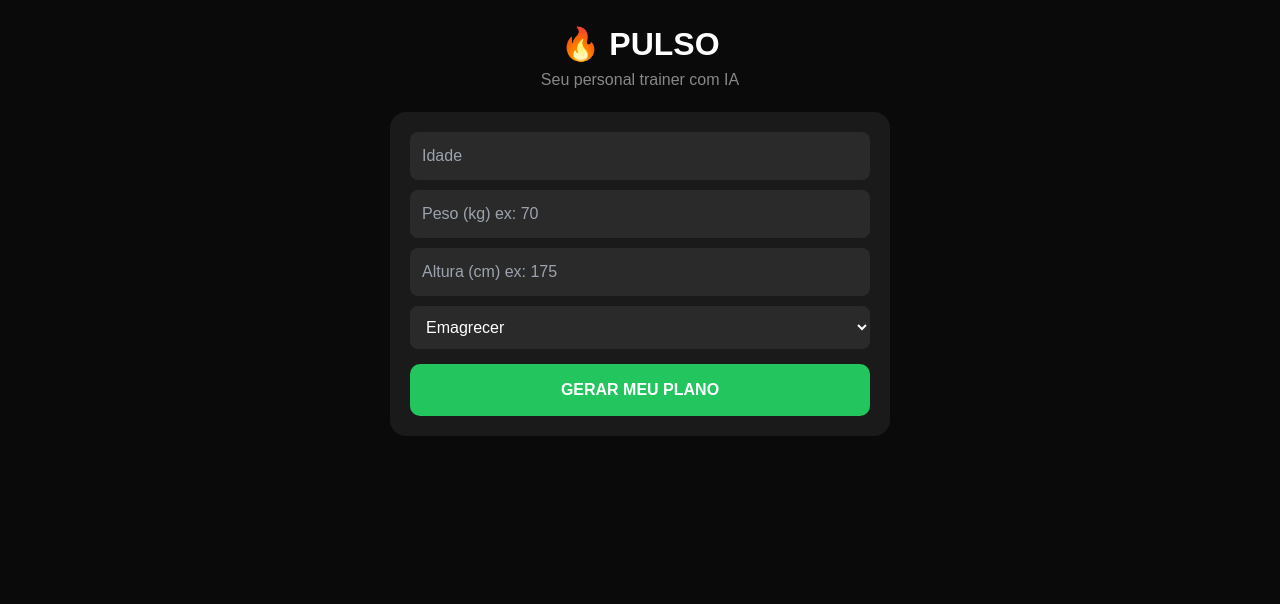
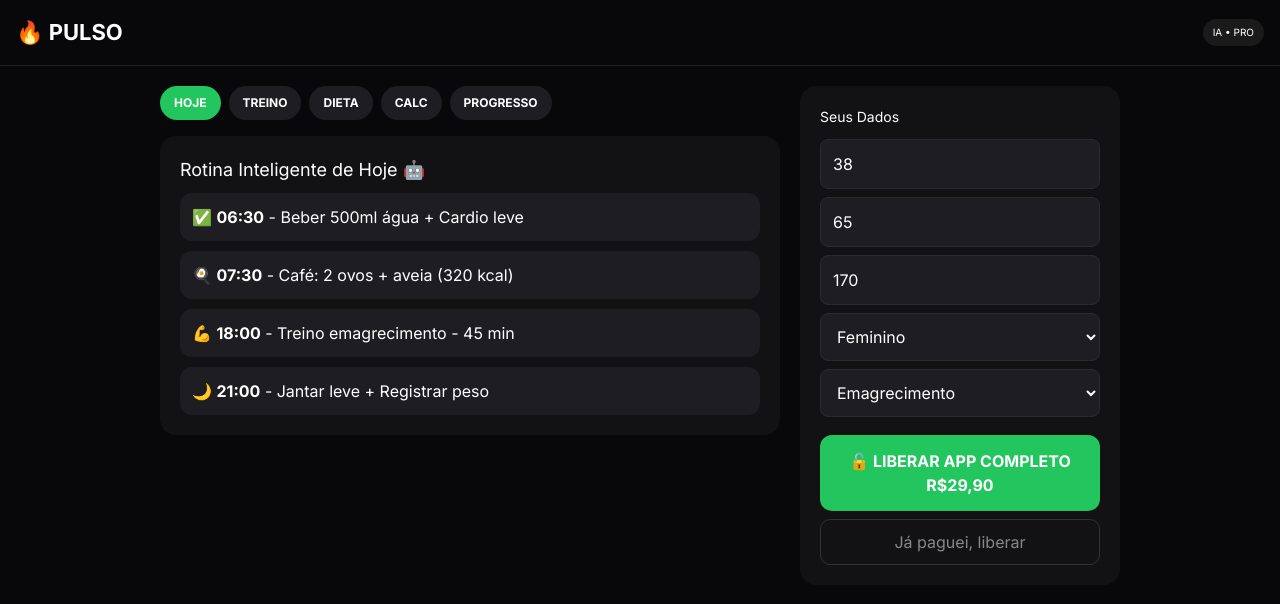
Before and after one commit to wellingtontraderback-a11y/pulso-app, a Next.js app: page / in a window 1280 px wide. Shown: the top 604 px of the page. Built offline with nearby package versions, Linux system fonts and the light colour scheme.

Commit message:
Update page.js

```diff
--- a/app/page.js
+++ b/app/page.js
@@ -1,62 +1,139 @@
 "use client";
-import { useState } from "react";
-
+import { useState, useEffect } from "react";
 const STRIPE_LINK = "https://buy.stripe.com/00w4gBc693Mo0lrf9B9AA00";
 
+const TREINOS = {
+  emagrecimento: [
+    { nome: "Agachamento Livre", series: "4x", reps: "15-20", descanso: "45s", video: "https://www.youtube.com/embed/aclHkVaku9U" },
+    { nome: "Burpee", series: "3x", reps: "12", descanso: "60s", video: "https://www.youtube.com/embed/TU8QYVW0gDU" },
+    { nome: "Corrida Intervalada", series: "5x", reps: "2 min", descanso: "1min", video: "https://www.youtube.com/embed/5iVQ1z7K3Q4" },
+  ],
+  hipertrofia: [
+    { nome: "Supino Reto", series: "4x", reps: "8-12", descanso: "90s", video: "https://www.youtube.com/embed/rT7DgCr-3pg" },
+    { nome: "Remada Curvada", series: "4x", reps: "10", descanso: "90s", video: "https://www.youtube.com/embed/vT2GjY_Umpw" },
+    { nome: "Leg Press", series: "4x", reps: "12", descanso: "90s", video: "https://www.youtube.com/embed/IZxyjW7MPJQ" },
+  ],
+  massa: [
+    { nome: "Terra", series: "5x", reps: "5", descanso: "120s", video: "https://www.youtube.com/embed/op9kVnSso6Q" },
+    { nome: "Desenvolvimento", series: "4x", reps: "8", descanso: "90s", video: "https://www.youtube.com/embed/qEwKCR5JCog" },
+  ]
+};
+
 export default function Home() {
-  const [dados, setDados] = useState({ idade: "", peso: "", altura: "", objetivo: "emagrecer" });
-  const [resultado, setResultado] = useState(null);
+  const [tab, setTab] = useState("hoje");
+  const [dados, setDados] = useState({ idade: "38", peso: "65", altura: "170", objetivo: "emagrecimento", sexo: "feminino" });
   const [pago, setPago] = useState(false);
+  const [progresso, setProgresso] = useState([{semana:1, peso:65}]);
 
-  function calcular() {
-    if (!dados.idade || !dados.peso || !dados.altura) {
-      alert("Preencha tudo!");
-      return;
-    }
-    const peso = parseFloat(dados.peso);
-    const altura = parseFloat(dados.altura) / 100;
-    const imc = (peso / (altura * altura)).toFixed(1);
-    let plano = "";
-    if (dados.objetivo === "emagrecer") plano = `☕ Café: 2 ovos + aveia\n🍽️ Almoço: Frango + arroz + salada\n🌙 Jantar: Omelete + legumes\n🔥 Treino: 30min caminhada + agachamento`;
-    if (dados.objetivo === "ganhar massa") plano = `☕ Café: 4 ovos + pão integral + banana\n🍽️ Almoço: Carne + arroz + feijão + batata\n🌙 Jantar: Frango + macarrão\n💪 Treino: Musculação 4x semana`;
-    if (dados.objetivo === "definir") plano = `☕ Café: Ovos + tapioca\n🍽️ Almoço: Peixe + quinoa + legumes\n🌙 Jantar: Salada + frango grelhado\n⚡ Treino: HIIT 20min`;
-    setResultado({ imc, plano });
-  }
+  useEffect(() => {
+    const p = new URLSearchParams(window.location.search);
+    if (p.get("pago")==="true" || localStorage.getItem("pulso_pago")==="true") setPago(true);
+    if (localStorage.getItem("pulso_peso")) setProgresso(JSON.parse(localStorage.getItem("pulso_peso")));
+  }, []);
+
+  const liberar = () => { setPago(true); localStorage.setItem("pulso_pago","true"); }
+
+  // Cálculos
+  const peso = parseFloat(dados.peso)||65; const altura = parseFloat(dados.altura)||170; const idade = parseFloat(dados.idade)||30;
+  const imc = (peso / ((altura/100)**2)).toFixed(1);
+  const tmb = dados.sexo==="feminino" ? 655 + (9.6*peso) + (1.8*altura) - (4.7*idade) : 66 + (13.7*peso) + (5*altura) - (6.8*idade);
+  const calorias = dados.objetivo==="emagrecimento" ? tmb-400 : dados.objetivo==="massa" ? tmb+400 : tmb;
+  const agua = (peso*35/1000).toFixed(1);
+
+  const treinosAtuais = TREINOS[dados.objetivo] || TREINOS.hipertrofia;
 
   return (
-    <main style={{ minHeight: "100vh", background: "#0a0a0a", color: "white", padding: "20px", fontFamily: "sans-serif" }}>
-      <div style={{ maxWidth: "500px", margin: "0 auto" }}>
-        <h1 style={{ textAlign: "center", fontSize: "32px", fontWeight: "bold" }}>🔥 PULSO</h1>
-        <p style={{ textAlign: "center", color: "#888" }}>Seu personal trainer com IA</p>
+    <main style={{minHeight:"100vh", background:"#08080a", color:"white", fontFamily:"Inter, sans-serif"}}>
+      <header style={{padding:"16px", borderBottom:"1px solid #1f1f23", display:"flex", justifyContent:"space-between", alignItems:"center", position:"sticky", top:0, background:"#08080a", zIndex:10}}>
+        <h1 style={{fontSize:"22px", fontWeight:900}}>🔥 PULSO</h1>
+        <div style={{fontSize:"10px", background:"#1a1a1a", padding:"6px 10px", borderRadius:"20px"}}>IA • PRO</div>
+      </header>
 
-        <div style={{ background: "#1a1a1a", padding: "20px", borderRadius: "16px", marginTop: "20px" }}>
-          <input placeholder="Idade" type="number" value={dados.idade} onChange={e => setDados({ ...dados, idade: e.target.value })} style={{ width: "100%", padding: "12px", marginBottom: "10px", borderRadius: "8px", background: "#2a2a2a", border: "none", color: "white" }} />
-          <input placeholder="Peso (kg) ex: 70" type="number" value={dados.peso} onChange={e => setDados({ ...dados, peso: e.target.value })} style={{ width: "100%", padding: "12px", marginBottom: "10px", borderRadius: "8px", background: "#2a2a2a", border: "none", color: "white" }} />
-          <input placeholder="Altura (cm) ex: 175" type="number" value={dados.altura} onChange={e => setDados({ ...dados, altura: e.target.value })} style={{ width: "100%", padding: "12px", marginBottom: "10px", borderRadius: "8px", background: "#2a2a2a", border: "none", color: "white" }} />
-          <select value={dados.objetivo} onChange={e => setDados({ ...dados, objetivo: e.target.value })} style={{ width: "100%", padding: "12px", marginBottom: "15px", borderRadius: "8px", background: "#2a2a2a", border: "none", color: "white" }}>
-            <option value="emagrecer">Emagrecer</option>
-            <option value="ganhar massa">Ganhar Massa</option>
-            <option value="definir">Definir / Secar</option>
-          </select>
-          <button onClick={calcular} style={{ width: "100%", padding: "14px", background: "#22c55e", border: "none", borderRadius: "10px", color: "white", fontWeight: "bold", fontSize: "16px", cursor: "pointer" }}>GERAR MEU PLANO</button>
+      <div style={{maxWidth:"1000px", margin:"0 auto", display:"grid", gridTemplateColumns:"1fr 320px", gap:"20px", padding:"20px"}}>
+        {/* COLUNA PRINCIPAL */}
+        <div>
+          <div style={{display:"flex", gap:"8px", marginBottom:"16px"}}>
+            {["hoje","treino","dieta","calc","progresso"].map(t=>(
+              <button key={t} onClick={()=>setTab(t)} style={{padding:"8px 14px", borderRadius:"20px", border:"none", background: tab===t ? "#22c55e" : "#1e1e22", color:"white", fontWeight:"bold", fontSize:"12px", textTransform:"uppercase"}}>{t}</button>
+            ))}
+          </div>
+
+          {tab==="hoje" && (
+            <div style={{background:"#121214", borderRadius:"16px", padding:"20px"}}>
+              <h2 style={{fontSize:"18px", marginBottom:"10px"}}>Rotina Inteligente de Hoje 🤖</h2>
+              <div style={{display:"grid", gap:"10px"}}>
+                <div style={{background:"#1e1e22", padding:"12px", borderRadius:"12px"}}>✅ <b>06:30</b> - Beber 500ml água + Cardio leve</div>
+                <div style={{background:"#1e1e22", padding:"12px", borderRadius:"12px"}}>🍳 <b>07:30</b> - Café: 2 ovos + aveia (320 kcal)</div>
+                <div style={{background:"#1e1e22", padding:"12px", borderRadius:"12px"}}>💪 <b>18:00</b> - Treino {dados.objetivo} - 45 min</div>
+                <div style={{background:"#1e1e22", padding:"12px", borderRadius:"12px"}}>🌙 <b>21:00</b> - Jantar leve + Registrar peso</div>
+              </div>
+            </div>
+          )}
+
+          {tab==="treino" && (
+            <div style={{display:"grid", gap:"12px"}}>
+              {treinosAtuais.map((ex,i)=>(
+                <div key={i} style={{background:"#121214", borderRadius:"16px", overflow:"hidden"}}>
+                  <div style={{padding:"16px"}}>
+                    <h3 style={{margin:0}}>{ex.nome}</h3>
+                    <p style={{fontSize:"12px", color:"#888"}}>{ex.series} • {ex.reps} • Descanso: {ex.descanso}</p>
+                  </div>
+                  {pago ? <iframe width="100%" height="200" src={ex.video} frameBorder="0" allowFullScreen></iframe> : <div style={{height:"200px", background:"#1a1a1a", display:"flex", alignItems:"center", justifyContent:"center", filter:"blur(10px)"}}>🔒 Vídeo Premium</div>}
+                </div>
+              ))}
+            </div>
+          )}
+
+          {tab==="dieta" && (
+            <div style={{background:"#121214", borderRadius:"16px", padding:"20px"}}>
+              <h3>Dieta para {dados.objetivo} - {calorias.toFixed(0)} kcal/dia</h3>
+              <div style={{filter: pago ? "none" : "blur(8px)"}}>
+                <p>☕ Café: Ovos + aveia + banana</p><p>🥪 Lanche: Whey + maçã</p><p>🍛 Almoço: Frango 150g + arroz 100g + salada</p><p>🍌 Pré-treino: Pão + pasta amendoim</p><p>🍽️ Jantar: Omelete + legumes</p>
+              </div>
+              {!pago && <div style={{textAlign:"center", marginTop:"-80px", position:"relative"}}><a href={STRIPE_LINK} style={{background:"#22c55e", padding:"12px 20px", borderRadius:"10px", color:"white", textDecoration:"none", fontWeight:"bold"}}>Desbloquear Dieta R$29,90</a></div>}
+            </div>
+          )}
+
+          {tab==="calc" && (
+            <div style={{background:"#121214", borderRadius:"16px", padding:"20px", display:"grid", gap:"10px"}}>
+              <h3>Calculadora Metabólica</h3>
+              <div style={{display:"grid", gridTemplateColumns:"1fr 1fr", gap:"10px"}}>
+                <div style={{background:"#1e1e22", padding:"14px", borderRadius:"12px"}}><small>IMC</small><h2>{imc}</h2></div>
+                <div style={{background:"#1e1e22", padding:"14px", borderRadius:"12px"}}><small>TMB</small><h2>{tmb.toFixed(0)} kcal</h2></div>
+                <div style={{background:"#1e1e22", padding:"14px", borderRadius:"12px"}}><small>Meta Calórica</small><h2>{calorias.toFixed(0)} kcal</h2></div>
+                <div style={{background:"#1e1e22", padding:"14px", borderRadius:"12px"}}><small>Água/dia</small><h2>{agua} L</h2></div>
+              </div>
+            </div>
+          )}
+
+          {tab==="progresso" && (
+            <div style={{background:"#121214", borderRadius:"16px", padding:"20px"}}>
+              <h3>Evolução Semanal</h3>
+              <div style={{display:"flex", gap:"10px", marginTop:"15px"}}>
+                {progresso.map((p,i)=><div key={i} style={{background:"#1e1e22", padding:"10px", borderRadius:"8px", flex:1, textAlign:"center"}}><small>Sem {p.semana}</small><br/><b>{p.peso}kg</b></div>)}
+              </div>
+              <button onClick={()=>{ const n=[...progresso, {semana:progresso.length+1, peso:peso}]; setProgresso(n); localStorage.setItem("pulso_peso", JSON.stringify(n));}} style={{marginTop:"15px", width:"100%", padding:"12px", background:"#22c55e", border:"none", borderRadius:"10px", color:"white", fontWeight:"bold"}}>+ Registrar Peso de Hoje</button>
+            </div>
+          )}
         </div>
 
-        {resultado && (
-          <div style={{ marginTop: "20px", background: "#1a1a1a", padding: "20px", borderRadius: "16px", position: "relative", overflow: "hidden" }}>
-            <h2>Seu IMC: {resultado.imc}</h2>
-            <div style={{ filter: pago ? "none" : "blur(8px)", opacity: pago ? 1 : 0.5, whiteSpace: "pre-line", marginTop: "10px", lineHeight: "1.6" }}>
-              {resultado.plano}
-            </div>
-            {!pago && (
-              <div style={{ position: "absolute", top: 0, left: 0, right: 0, bottom: 0, display: "flex", flexDirection: "column", alignItems: "center", justifyContent: "center", background: "rgba(0,0,0,0.7)", borderRadius: "16px" }}>
-                <p style={{ fontSize: "20px", fontWeight: "bold", marginBottom: "15px" }}>🔒 Desbloqueie seu plano completo</p>
-                <a href={STRIPE_LINK} target="_blank" style={{ background: "#22c55e", padding: "14px 24px", borderRadius: "10px", color: "white", textDecoration: "none", fontWeight: "bold" }}>Desbloquear por R$29,90/mês</a>
-                <button onClick={() => setPago(true)} style={{ marginTop: "12px", background: "transparent", border: "none", color: "#888", textDecoration: "underline", cursor: "pointer" }}>Já paguei, liberar</button>
-              </div>
-            )}
-          </div>
-        )}
+        {/* COLUNA LATERAL - CONFIG */}
+        <div style={{background:"#121214", borderRadius:"16px", padding:"20px", height:"fit-content"}}>
+          <h3 style={{fontSize:"14px", marginBottom:"12px"}}>Seus Dados</h3>
+          <input placeholder="Idade" value={dados.idade} onChange={e=>setDados({...dados, idade:e.target.value})} style={inputStyle} />
+          <input placeholder="Peso kg" value={dados.peso} onChange={e=>setDados({...dados, peso:e.target.value})} style={inputStyle} />
+          <input placeholder="Altura cm" value={dados.altura} onChange={e=>setDados({...dados, altura:e.target.value})} style={inputStyle} />
+          <select value={dados.sexo} onChange={e=>setDados({...dados, sexo:e.target.value})} style={inputStyle}><option value="feminino">Feminino</option><option value="masculino">Masculino</option></select>
+          <select value={dados.objetivo} onChange={e=>setDados({...dados, objetivo:e.target.value})} style={inputStyle}><option value="emagrecimento">Emagrecimento</option><option value="massa">Ganho de Massa</option><option value="hipertrofia">Hipertrofia</option><option value="definicao">Definição</option></select>
+          {!pago ? (
+            <>
+              <a href={STRIPE_LINK} style={{display:"block", textAlign:"center", background:"#22c55e", padding:"14px", borderRadius:"12px", color:"white", textDecoration:"none", fontWeight:"bold", marginTop:"10px"}}>🔓 LIBERAR APP COMPLETO R$29,90</a>
+              <button onClick={liberar} style={{width:"100%", marginTop:"8px", background:"transparent", border:"1px solid #333", padding:"10px", borderRadius:"10px", color:"#888"}}>Já paguei, liberar</button>
+            </>
+          ) : <div style={{marginTop:"10px", background:"#0f2e1a", color:"#22c55e", padding:"12px", borderRadius:"10px", textAlign:"center", fontWeight:"bold"}}>✅ PREMIUM ATIVO</div>}
+        </div>
       </div>
     </main>
   );
 }
+const inputStyle = {width:"100%", padding:"12px", marginBottom:"8px", borderRadius:"8px", background:"#1e1e22", border:"1px solid #2a2a2e", color:"white"};
```
